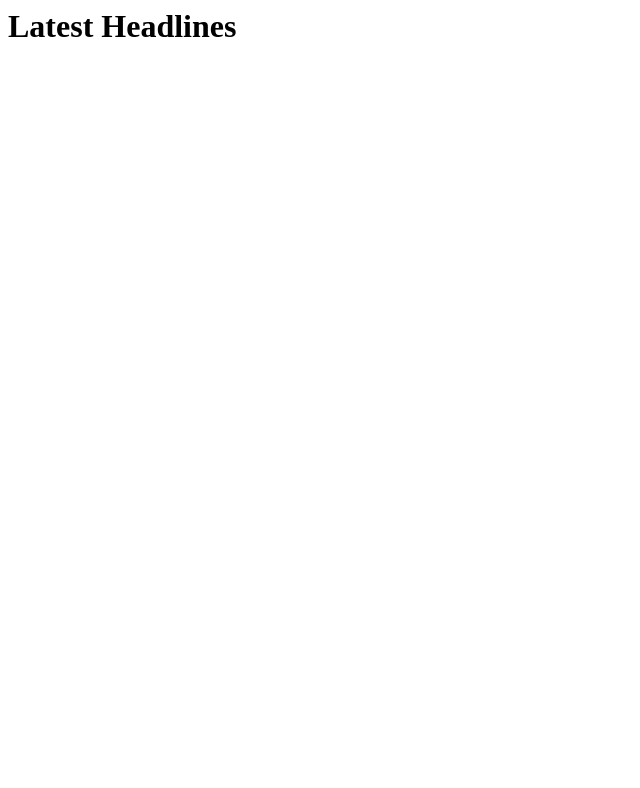
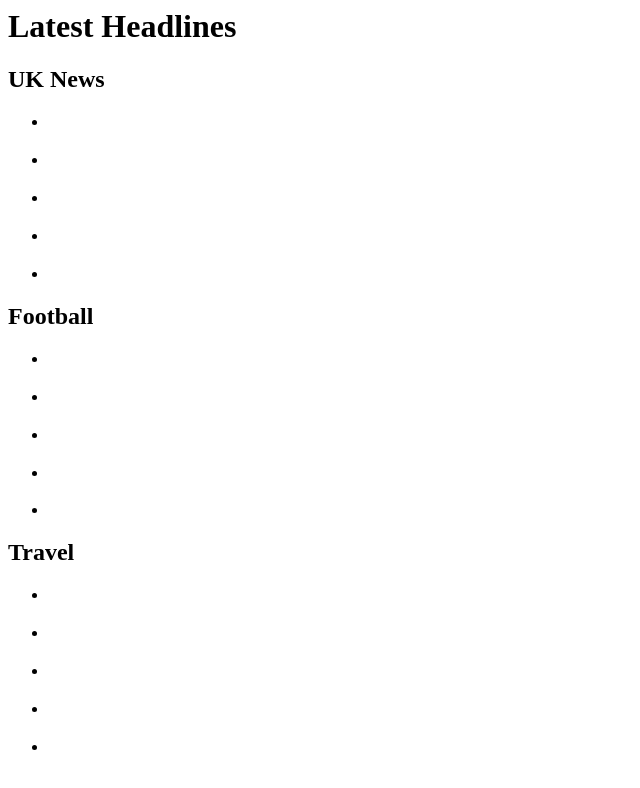
Before and after one commit to gidsg/capi-tabbed-client-homework, a plain HTML site: page index.html in a window 1280 px wide. Shown: the whole page, without its empty margins (0-640 px from the left). Drawn offline with Linux system fonts and the light colour scheme.

Commit message:
show headlines from different sections

```diff
--- a/index.html
+++ b/index.html
@@ -2,6 +2,8 @@
     <html>
     <head>
     <script>
+
+
     function getJSONP(url, success) {
 
         var ud = '_' + +new Date,
@@ -18,31 +20,49 @@ function getJSONP(url, success) {
         head.appendChild(script);
 
     }
+
+        function getSectionHeadlines(sectionName){
+    getJSONP('http://content.guardianapis.com/'+sectionName+'?callback=?', function(data){
+        console.log(data);
+        for(i=0;i<5;i++){
+        var elementId=i+1
+document.getElementById('headline-'+sectionName+'-'+elementId).innerHTML='<a href="' +data.response.results[i].webUrl +'">'+ data.response.results[i].webTitle+'</a>';
+}
+    });
+        }
+getSectionHeadlines("football");
+getSectionHeadlines("uk-news");
+getSectionHeadlines("travel");
     </script>
     </head>
     <body>
     <script>
-getJSONP('http://content.guardianapis.com/football?callback=?', function(data){
-    console.log(data);
-    for(i=0;i<5;i++){
-    var elementId=i+1
 
-        document.getElementById("headline-"+elementId).innerHTML='<a href="' +data.response.results[i].webUrl +'">'+ data.response.results[i].webTitle+'</a>';
-    }
-
-
-}
-
-
-
-        )
-;
     </script>
     <h1>Latest Headlines</h1>
-    <p id="headline-1"></span>
-    <p id="headline-2"></span>
-    <p id="headline-3"></span>
-    <p id="headline-4"></span>
-    <p id="headline-5"></span>
+        <h2>UK News</h2>
+        <ul>
+        <li id="headline-uk-news-1"></p>
+        <li id="headline-uk-news-2"></p>
+        <li id="headline-uk-news-3"></p>
+        <li id="headline-uk-news-4"></p>
+        <li id="headline-uk-news-5"></p>
+        </ul>
+        <h2>Football</h2>
+        <ul>
+        <li id="headline-football-1"></p>
+        <li id="headline-football-2"></p>
+        <li id="headline-football-3"></p>
+        <li id="headline-football-4"></p>
+        <li id="headline-football-5"></p>
+        </ul>
+        <h2>Travel</h2>
+        <ul>
+        <li id="headline-travel-1"></p>
+        <li id="headline-travel-2"></p>
+        <li id="headline-travel-3"></p>
+        <li id="headline-travel-4"></p>
+        <li id="headline-travel-5"></p>
+        </ul>
     </body>
     </html>
```
Lines whose indentation alone changed are shown as unchanged.
